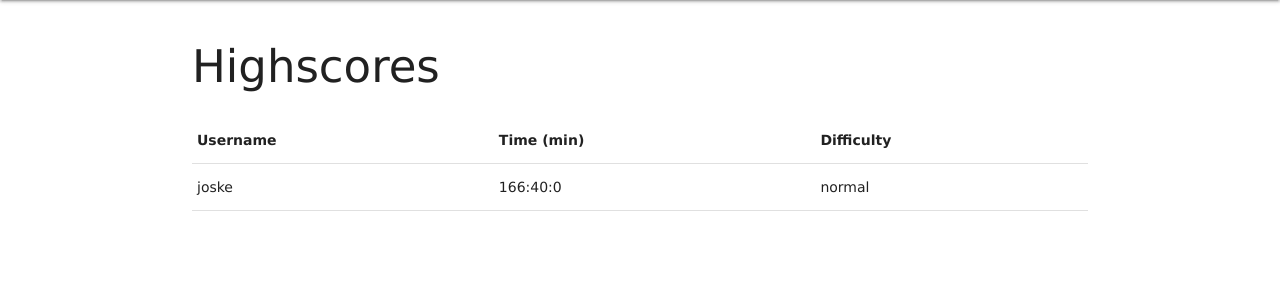
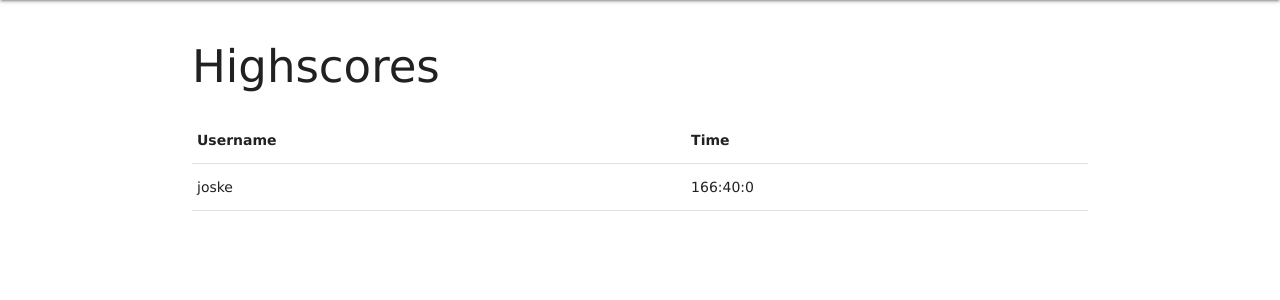
Before and after one commit to DeBoevereBen/SmartDevices, a Node server app: page /highscores in a window 1280 px wide. Shown: the part 64-364 px from the top of the page. Run offline with Node 20, Linux system fonts and the light colour scheme; the visitor is signed in with stand-in values (Sample User, id 1); data comes from the database, SQL or seed files in the repository.

Commit message:
Add authentication middleware, send highscore each lap, remove difficulty from highscore view.

```diff
--- a/app.js
+++ b/app.js
@@ -27,16 +27,33 @@ app.use(express.urlencoded({extended: false}));
 app.use(cookieParser());
 app.use(session(sessionConfig));
 
+
 app.use(express.static(path.join(__dirname, 'public')));
 
+
+
+
+const loginRouter = require('./routes/login');
 const indexRouter = require('./routes/index');
 const usersRouter = require('./routes/users');
-const loginRouter = require('./routes/login');
 const highscoreRouter = require('./routes/highscores');
+
+
+
+app.use('/login', loginRouter);
+
+app.use('/', function (req, res, next) {
+    let user = req.session.user;
+
+    if (user === undefined || user === null) {
+        res.render("login");
+        return;
+    }
+    next();
+});
 
 app.use('/', indexRouter);
 app.use('/users', usersRouter);
-app.use('/login', loginRouter);
 app.use('/highscores', highscoreRouter);
 
 // catch 404 and forward to error handler
--- a/domain/socket/SocketModule.js
+++ b/domain/socket/SocketModule.js
@@ -9,9 +9,6 @@ let SocketModule = (function () {
         this.io.on('connection', (client) => {
             console.log('Client connected...');
             this.socket = client;
-
-
-            this.emitCommand(this.movementCommands.accelerate, null);
 
             this.socket.on("lcd", data => {
                 arduino.write(`{lcd ${data}}`);
--- a/persistence/database.js
+++ b/persistence/database.js
@@ -18,7 +18,8 @@ const Database = (function () {
         FIND_ALL_HIGHSCORES: "select u.username, d.name as difficulty, h.time " +
         "from highscores h " +
         "join users u on h.userId = u.id " +
-        "join difficulty d on d.id = h.difficultyId",
+        "join difficulty d on d.id = h.difficultyId " +
+        "order by h.time",
         ADD_HIGHSCORE: "INSERT INTO highscores(userId, time, difficultyId) VALUES(?,?,?)",
         ADD_USER: "INSERT INTO users(username, password) VALUES(?, ?)",
         CHECK_USERNAME_UNIQUE: "SELECT * FROM users WHERE username = ?"
--- a/public/javascripts/racingGame.js
+++ b/public/javascripts/racingGame.js
@@ -126,9 +126,10 @@ function update(dt) {
         if (currentLapTime && (startPosition < playerZ)) {
             lastLapTime = currentLapTime;
             currentLapTime = 0;
+            updateHighscores(lastLapTime);
             if (lastLapTime <= Util.toFloat(Dom.storage.fast_lap_time)) {
                 Dom.storage.fast_lap_time = lastLapTime;
-                updateHighscores(lastLapTime);
+
                 updateHud('fast_lap_time', formatTime(lastLapTime));
                 Dom.addClassName('fast_lap_time', 'fastest');
                 Dom.addClassName('last_lap_time', 'fastest');
--- a/views/highscores.ejs
+++ b/views/highscores.ejs
@@ -28,14 +28,12 @@
     <table>
         <tr>
             <th>Username</th>
-            <th>Time (min)</th>
-            <th>Difficulty</th>
+            <th>Time</th>
         </tr>
         <% highscores.forEach(highscore => { %>
         <tr>
             <td><%= highscore.username %></td>
             <td><%= highscore.time %></td>
-            <td><%= highscore.difficulty %></td>
         </tr>
         <% }) %>
     </table>
```
Also changed, not shown: routes/index.js (+2 -7 lines).
